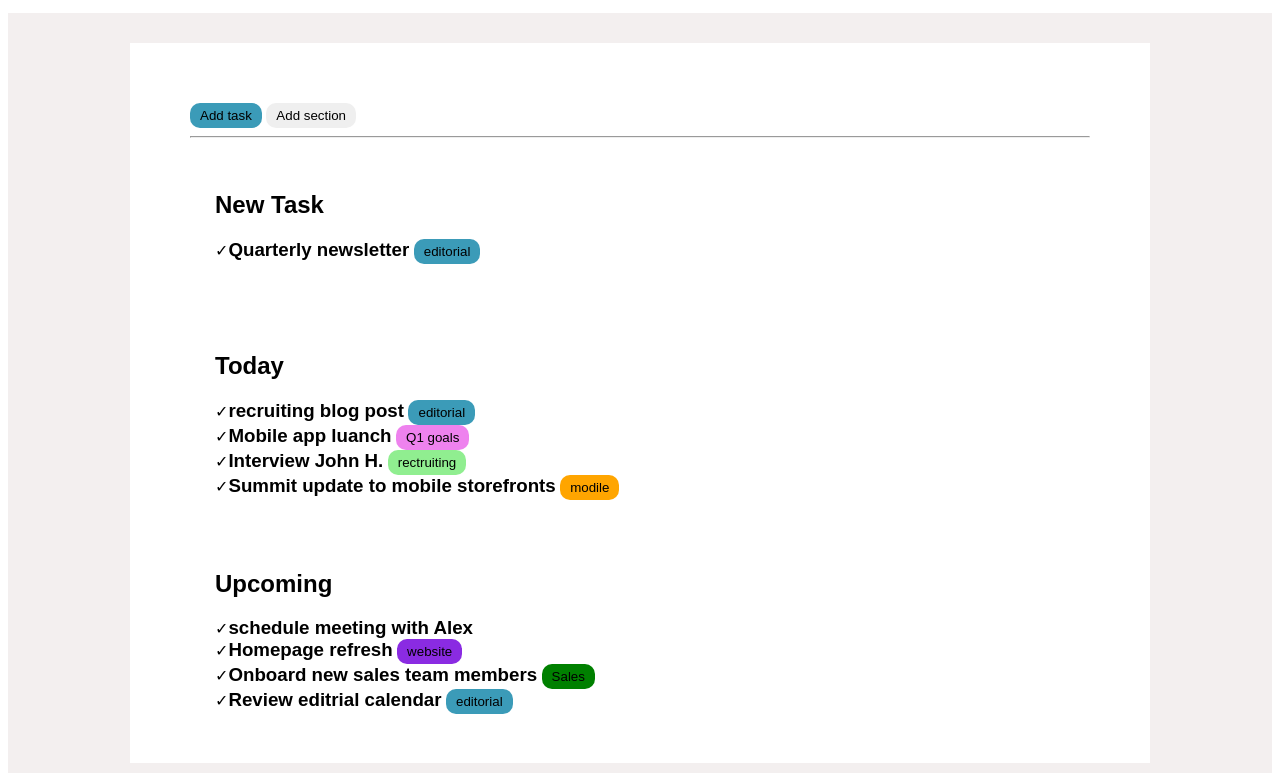
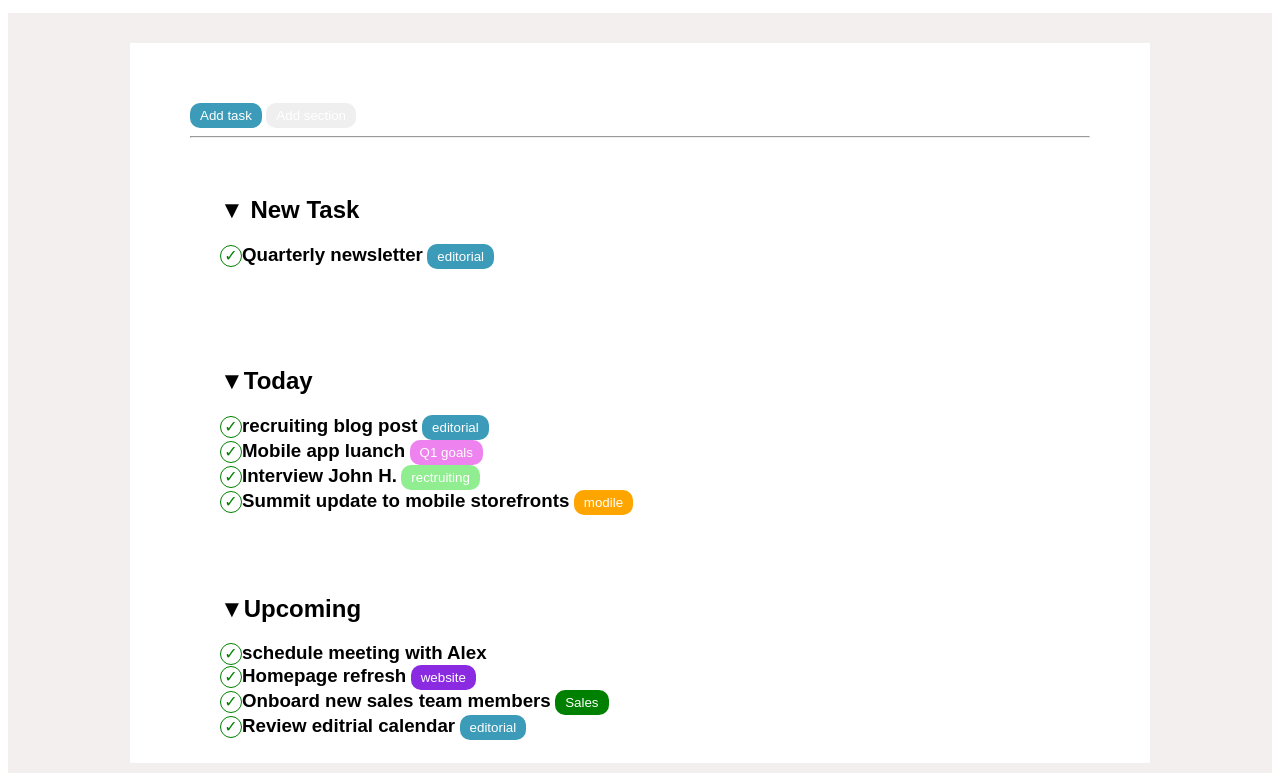
Before and after one commit to lucabettisorbelli/html-css-toboolist, a plain HTML site: page index.html in a window 1280 px wide. Shown: the part 115-896 px from the top of the page. Drawn offline with Linux system fonts and the light colour scheme.

Commit message:
aggiornamento &check

```diff
--- a/css/style.css
+++ b/css/style.css
@@ -43,13 +43,14 @@ button{
     cursor: pointer;
     padding: 5px 10px;
     border: none;
+    color: white;
 }
  span {
     display: inline-block;
 }
 
 section {
-    padding: 25px;
+    padding: 30px;
 }
 
 .editorial {
@@ -75,3 +76,12 @@ section {
 #green {
     background-color: green;
 }
+
+.circle {
+    border: 1px solid;
+    border-radius: 50%;
+    width: 20px;
+    height: 20px;
+    text-align: center;
+    color: green;
+}
--- a/index.html
+++ b/index.html
@@ -27,8 +27,8 @@
 
             <section>
 
-                <h2>New Task</h2>
-                &check;<h3>Quarterly newsletter</h3>
+                <h2>&#9660; New Task</h2>
+                <span class="circle">&check;</span><h3>Quarterly newsletter</h3>
                 <button class="editorial">editorial</button>
 
             </section>
@@ -37,20 +37,20 @@
 
            <section>
 
-             <h2>Today</h2>
-               &check;<h3>recruiting blog post</h3>
+             <h2>&#9660;Today</h2>
+              <span class="circle">&check;</span><h3>recruiting blog post</h3>
                <button class="editorial">editorial</button>
             <br>
 
-              &check;<h3>Mobile app luanch</h3>
+              <span class="circle">&check;</span><h3>Mobile app luanch</h3>
                <button id="violet">Q1 goals</button>
             <br>
 
-              &check;<h3>Interview John H.</h3>
+              <span class="circle">&check;</span><h3>Interview John H.</h3>
                <button id="lightgreen">rectruiting</button>
             <br>
 
-              &check;<h3>Summit update to mobile storefronts</h3>
+              <span class="circle">&check;</span><h3>Summit update to mobile storefronts</h3>
                <button id="orange">modile</button>
             <br>
 
@@ -60,20 +60,20 @@
 
            <section>
 
-             <h2>Upcoming</h2>
-              &check;<h3>schedule meeting with Alex</h3>
+             <h2>&#9660;Upcoming</h2>
+              <span class="circle">&check;</span><h3>schedule meeting with Alex</h3>
 
             <br>
 
-             &check;<h3>Homepage refresh</h3>
+             <span class="circle">&check;</span><h3>Homepage refresh</h3>
               <button id="deepviolet">website</button>
             <br>
 
-            &check;<h3>Onboard new sales team members</h3>
+            <span class="circle">&check;</span><h3>Onboard new sales team members</h3>
               <button id="green">Sales</button>
             <br>
 
-            &check;<h3>Review editrial calendar</h3>
+            <span class="circle">&check;</span><h3>Review editrial calendar</h3>
               <button class="editorial">editorial</button>
              <br>
 
```
